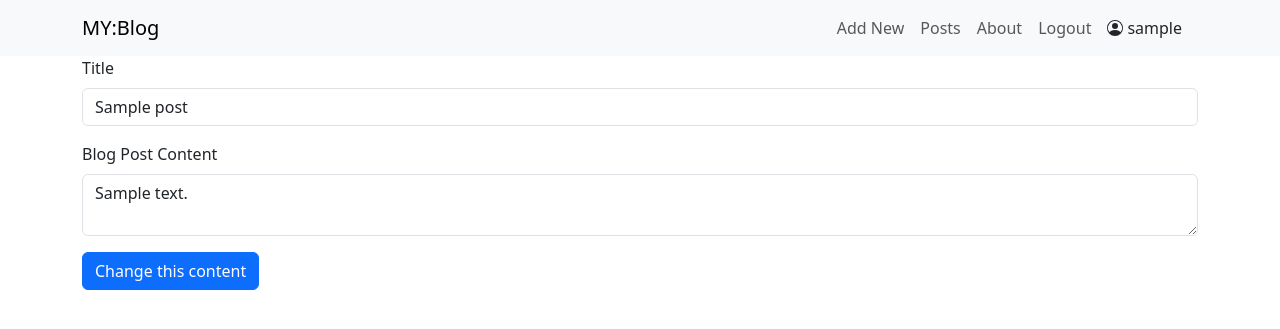
After one commit to EimantasBlazevicius/sda_blog, a Django app: page /posts/1/edit/ in a window 1280 px wide. The commit adds this page. Shown: the top 329 px of the page. Run offline with Django 4.2, Linux system fonts and the light colour scheme; a user stored in the database is signed in; tables that the repository leaves empty hold one stand-in row (values such as "Sample post"); some libraries are stand-ins or nearby versions.

Commit message:
Edit page

```diff
--- /dev/null
+++ b/posts/templates/edit_post.html
@@ -0,0 +1,17 @@
+{% extends 'base.html' %}
+{% block title %}
+  MY: Edit{% endblock %}
+{% block content %}
+  <form method="POST">
+    {% csrf_token %}
+    <div class="mb-3">
+      <label for="title" class="form-label">Title</label>
+      <input type="text" class="form-control" id="title" name="title" value="{{post.title}}">
+    </div>
+    <div class="mb-3">
+      <label for="body" class="form-label">Blog Post Content</label>
+      <textarea class="form-control" id="body" name="body">{{post.body}}</textarea>
+    </div>
+    <button type="submit" class="btn btn-primary">Change this content</button>
+  </form>
+{% endblock %}
--- a/posts/templates/post_detail.html
+++ b/posts/templates/post_detail.html
@@ -23,7 +23,9 @@
         {% csrf_token %}
         {% if user == post.author or is_mod %}
           {% if not is_blocked %}
-            <button class="btn btn-success w-100">Edit</button>
+            <a href="{% url 'post_update' post.pk %}">
+              <button type="button" class="btn btn-success w-100">Edit</button>
+            </a>
           {% endif %}
           <button class="btn btn-danger w-100 mt-3" name="delete" value="{{post.pk}}">Delete</button>
         {% endif %}
--- a/posts/urls.py
+++ b/posts/urls.py
@@ -4,5 +4,6 @@ from . import views
 urlpatterns = [
     path("", views.all_posts, name="home"),
     path("posts/create/", views.create_post, name="create_post"),
-    path("posts/<int:pk>", views.post_detail, name="post_detail")
+    path("posts/<int:pk>", views.post_detail, name="post_detail"),
+    path("posts/<int:pk>/edit/", views.post_update, name="post_update"),
 ]
--- a/posts/views.py
+++ b/posts/views.py
@@ -44,6 +44,22 @@ def post_detail(request, pk):
     return render(request, "post_detail.html", context={"post": post, "is_mod": is_mod, "is_blocked": is_blocked})
 
 
+@permission_required('posts.change_post', raise_exception=True)
+@login_required
+def post_update(request, pk):
+    post = Post.objects.get(pk=pk)
+
+    if request.method == "POST":
+        post.title = request.POST.get("title")
+        post.body = request.POST.get("body")
+        post.author = request.user
+        post.save()
+
+        return redirect("post_detail", pk=post.pk)
+
+    return render(request, "edit_post.html", context={"post": post})
+
+
 @permission_required('posts.add_post', raise_exception=True)
 @login_required
 def create_post(request):
```
